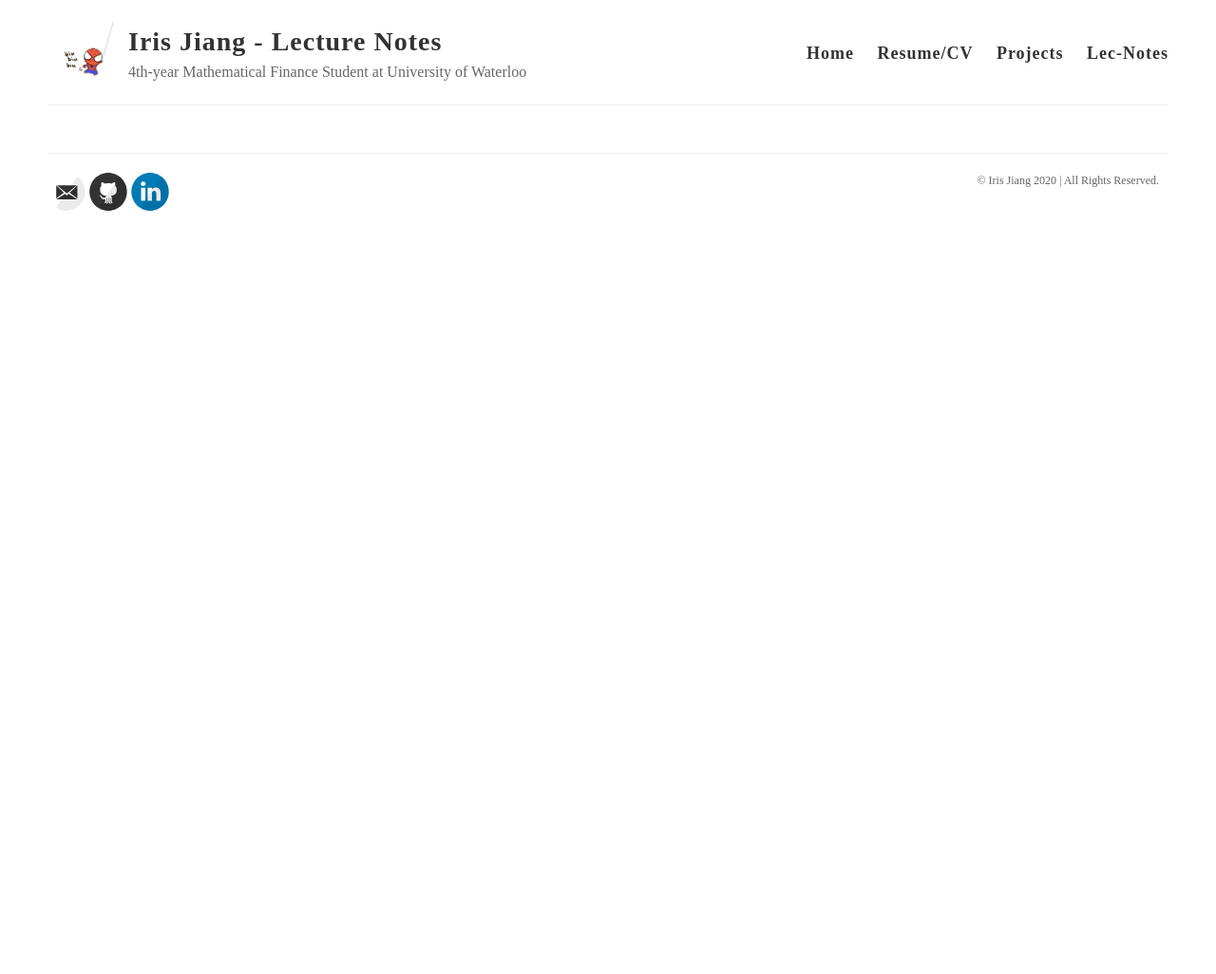
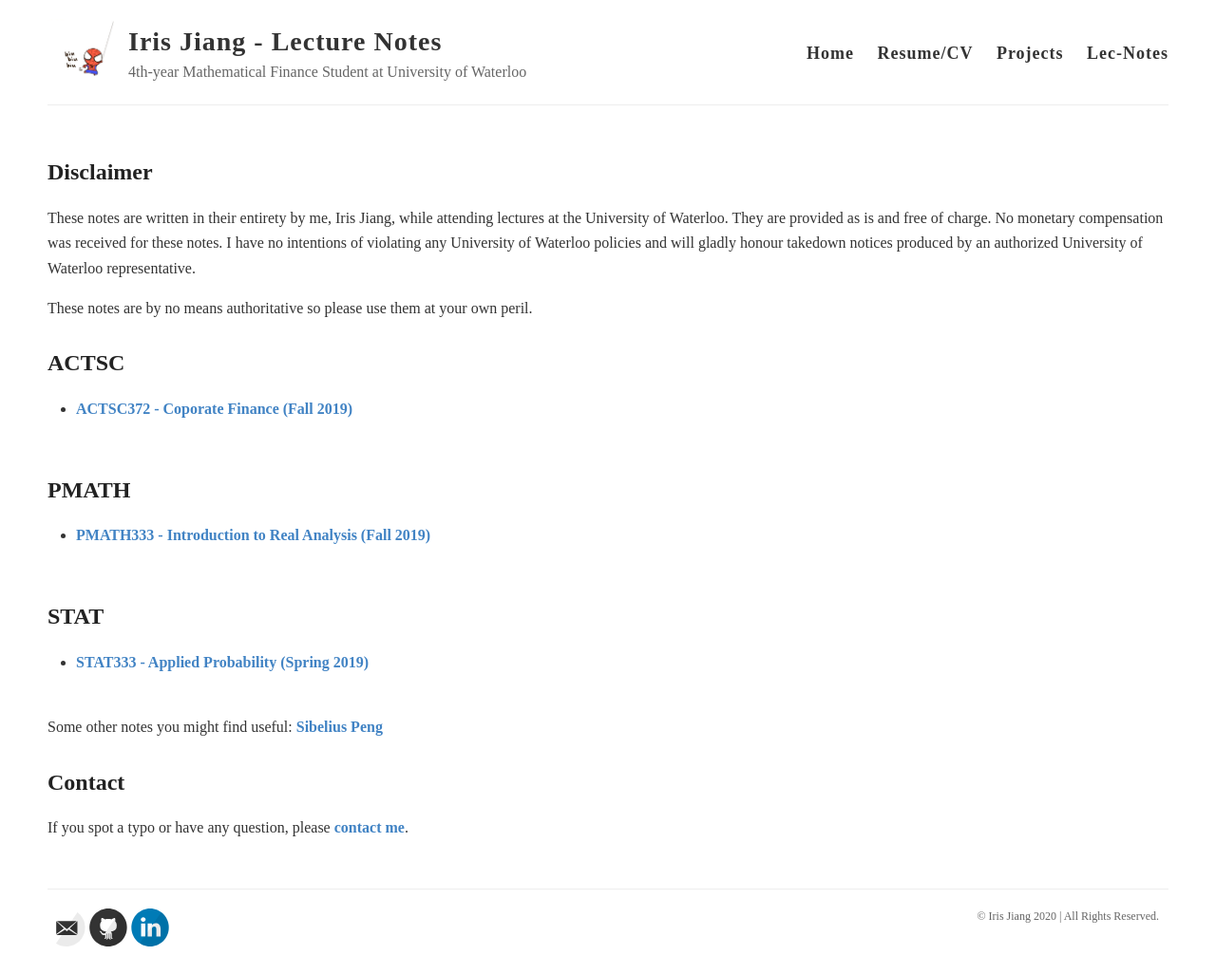
Before and after one commit to my-jiang/my-jiang.github.io, a Jekyll site: the page built from notes/index.html, in a window 1280 px wide and 1026 px high. Shown: the whole window at 95% size. Built offline with Jekyll 4.4.1, drawn with Linux system fonts in a browser that asks for light colours.

Commit message:
update layout

```diff
--- a/_config.yml
+++ b/_config.yml
@@ -58,7 +58,7 @@ nav_header:
 - title: Projects
   url: /projects/
 - title: Lec-Notes
-  url: /lec-notes
+  url: /notes/
 
 
 # Collections
--- /dev/null
+++ b/notes/index.html
@@ -0,0 +1,41 @@
+---
+layout: default
+title: Lecture Notes
+permalink: lec-notes
+---
+
+<article class="notes">
+  <div class="entry">
+  <div id="content1">
+      <h2> Disclaimer </h2>
+          <p>These notes are written in their entirety by me, Iris Jiang, while attending lectures at the University of Waterloo. They are provided as is and free of charge. No monetary compensation was received for these notes. I have no intentions of violating any University of Waterloo policies and will gladly honour takedown notices produced by an authorized University of Waterloo representative.</p>
+          <p>These notes are by no means authoritative so please use them at your own peril.</p>
+  </div>
+
+
+  <div class="notes-main">
+    {% assign subjects = site.notes | map: "subject" | uniq | sort %}
+    {% assign courses = site.notes %}
+    {% for subject in subjects %}
+        <h2>{{ subject }}</h2>
+        <ul>
+        {% for course in courses %}
+          {% if course.subject contains subject %}
+            <li>
+                <a href="{{ course.url }}">{{ course.title }}</a>
+            </li>
+            <br>
+          {% endif %}
+        {% endfor %}
+        </ul>
+    {% endfor %}
+  </div>
+
+  <p> Some other notes you might find useful: <a href="https://notes.sibeliusp.com"> Sibelius Peng</a></p>
+
+  <div id="content2">
+    <h2> Contact </h2>
+    <p> If you spot a typo or have any question, please <a href="mailto: m64jiang@gmail.com?subject=Lecture Notes Question"> contact me</a>.</p>
+  </div>
+  </div>
+</article>
--- a/projects/index.html
+++ b/projects/index.html
@@ -1,6 +1,7 @@
 ---
 layout: default
 title: Projects
+permalink: Projects
 ---
 
 <div class="posts">
```
Also changed, not shown: notes.md (deleted, +0 -5 lines).
